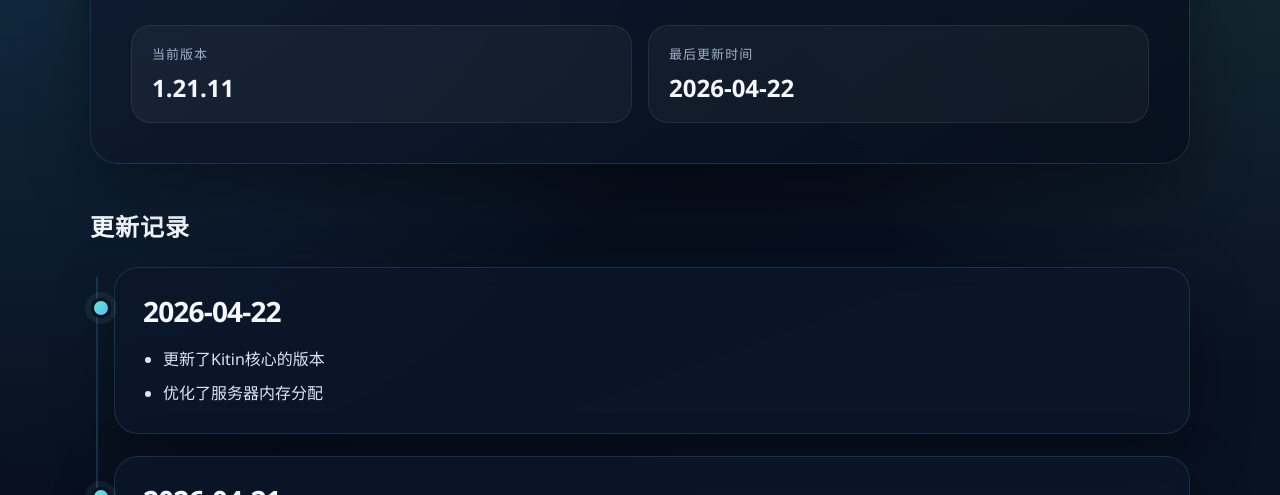
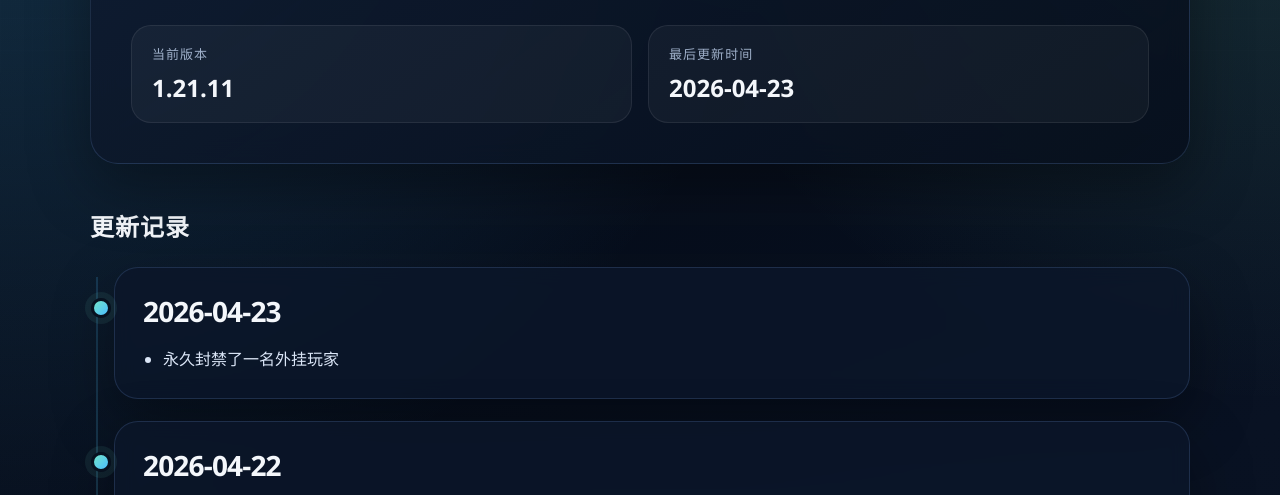
Before and after one commit to Tiegao1337/Tiegao1337.github.io, a plain HTML site: page index.html in a window 1280 px wide. Shown: the part 270-765 px from the top of the page. Drawn offline with Linux system fonts and the light colour scheme.

Commit message:
Add files via upload

```diff
--- a/index.html
+++ b/index.html
@@ -285,7 +285,7 @@
         </article>
         <article class="meta-card">
           <span class="meta-label">最后更新时间</span>
-          <span class="meta-value">2026-04-22</span>
+          <span class="meta-value">2026-04-23</span>
         </article>
       </div>
     </section>
@@ -293,6 +293,13 @@
     <h2 class="section-title">更新记录</h2>
 
     <section class="timeline">
+      <article class="entry">
+        <h3 class="entry-date">2026-04-23</h3>
+        <ul>
+          <li>永久封禁了一名外挂玩家</li>
+        </ul>
+      </article>
+
       <article class="entry">
         <h3 class="entry-date">2026-04-22</h3>
         <ul>
```
